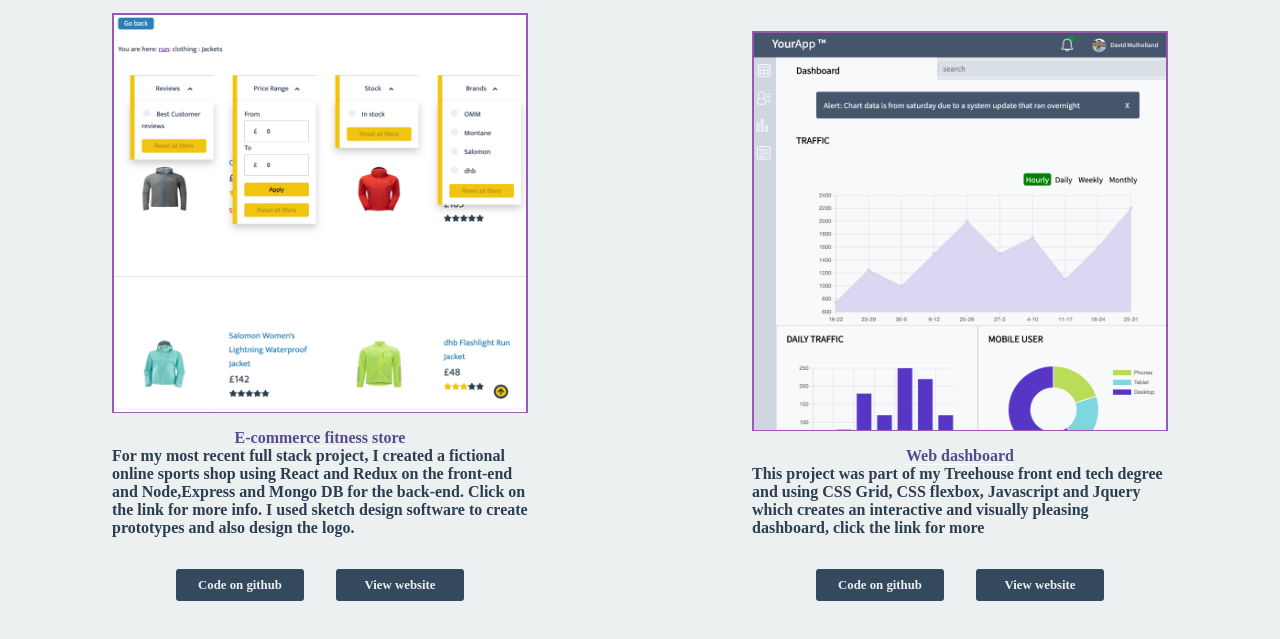
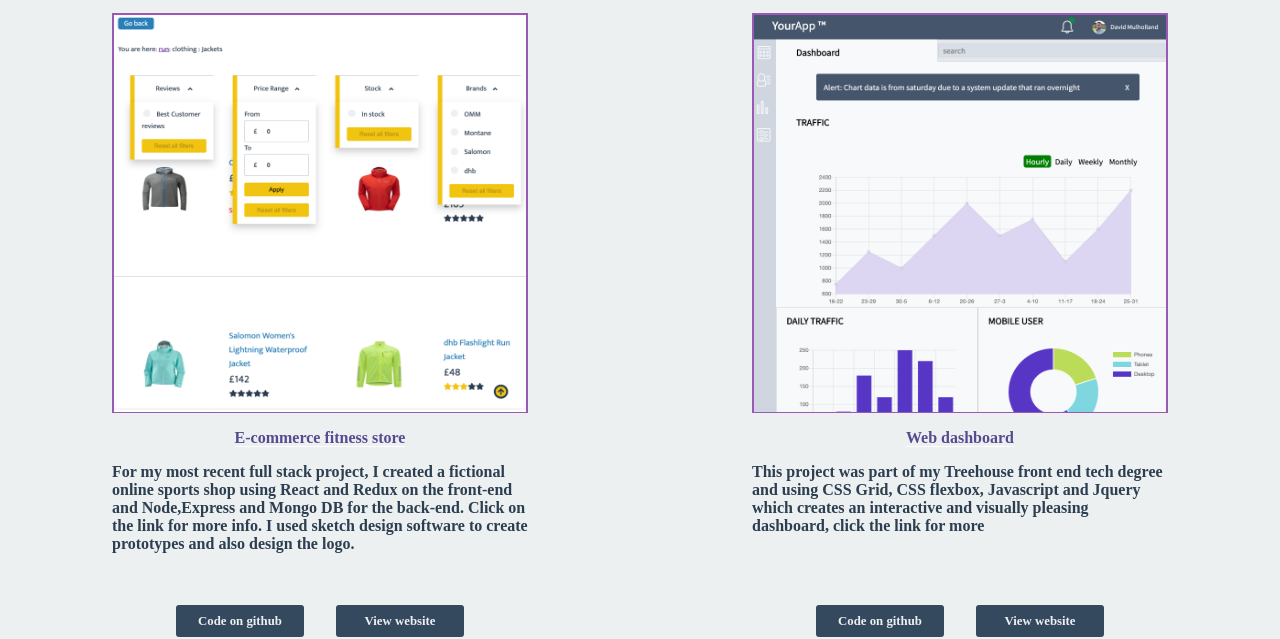
Before and after one commit to Webdev-DavidM/Portfolio, a plain HTML site: page index.html in a window 1280 px wide. Shown: the part 161-800 px from the top of the page. Drawn offline with Linux system fonts and the light colour scheme.

Commit message:
project card positioning issue resolved by setting fixed height to project card p

```diff
--- a/index.css
+++ b/index.css
@@ -531,8 +531,16 @@ iframe {
   .technologies-desktop ul li {
     list-style-type: none;
     width: 5rem;
+    height: 4rem;
+  }
 
-    height: 4rem;
+  .portfolio-description {
+    height: 10rem;
+  }
+
+  .project-card p {
+    /* height: 180px; */
+    margin: 1rem 0 0 0;
   }
 }
 
@@ -600,7 +608,8 @@ iframe {
   }
 
   .project-card p {
-    height: auto;
+    height: 135px;
+    margin: 1rem 0 0 0;
     max-width: 700px;
   }
 
@@ -664,9 +673,13 @@ iframe {
     width: 35%;
     display: flex;
     max-width: 600px;
-    justify-content: center;
+    /* justify-content: center; */
     flex-direction: column;
     align-items: center;
+  }
+  .project-card p {
+    height: 110px;
+    margin: 1rem 0 0 0;
   }
   header {
     margin-top: 0;
```
